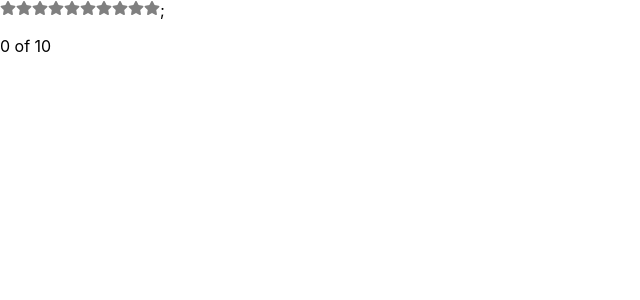
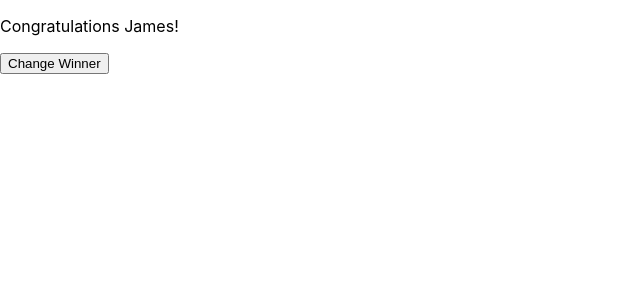
Before and after one commit to jsBear92/react-hooks, a React (Create React App) app: page / in a window 1280 px wide. Shown: the top 300 px of the page, without its empty margins (0-640 px from the left). Built offline with nearby package versions, Linux system fonts and the light colour scheme.

Commit message:
start useEffect

```diff
--- a/src/index.js
+++ b/src/index.js
@@ -1,34 +1,19 @@
-import React, { useState } from 'react';
+import React, { useEffect, useState } from 'react';
 import ReactDOM from 'react-dom/client';
 import './index.css';
-import { FaStar } from "react-icons/fa"
-
-const createArray = (length) => [
-  ...Array(length)
-]
-
-function Star({ selected = false, onSelect }) {
-  return (<FaStar color={selected ? "red" : "gray"} onClick={onSelect} />);
-}
-
-function StarRating({ totalStars = 5 }) {
-  const [selectedStars , setSelectedStars] = useState(0);
-  return (
-    <>
-      {createArray(totalStars).map((n, i) => (
-        <Star
-          key={i}
-          selected={selectedStars > i}
-          onSelect={() => setSelectedStars(i + 1)}
-        />
-      ))};
-      <p>{selectedStars} of {totalStars}</p>
-    </>
-  );
-}
 
 function App() {
-  return <StarRating totalStars={10} />;
+  const [name, setName] = useState("James");
+
+  useEffect(() => {
+    document.title = `Celebrate ${name}`;
+  });
+  return (
+    <section>
+      <p>Congratulations {name}!</p>
+      <button onClick={() => setName("Will")}>Change Winner</button>
+    </section>
+  )
 }
 
 const root = ReactDOM.createRoot(document.getElementById('root'));
```
